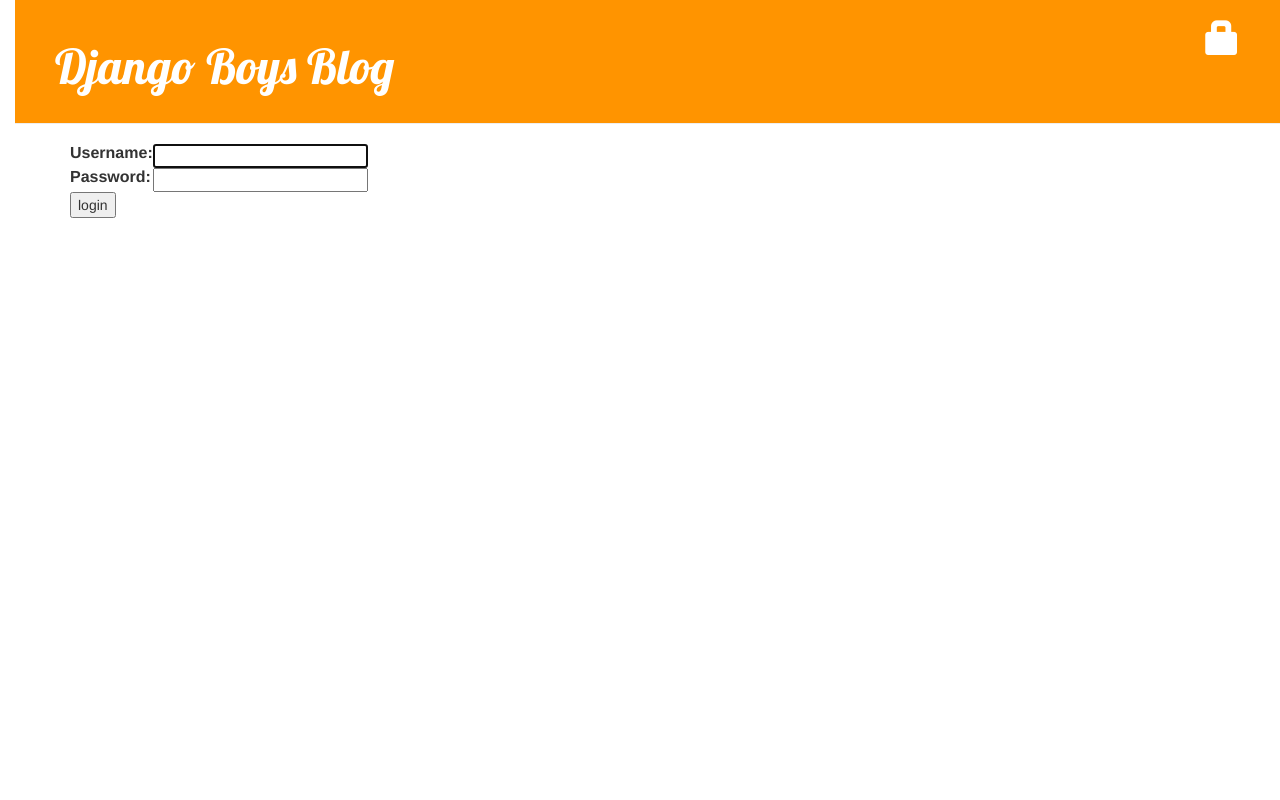
After one commit to pa-vel/my-first-blog, a Django app: page /accounts/login/ in a window 1280 px wide. The commit adds this page. Run offline with Django 3.2, Linux system fonts and the light colour scheme; some libraries are stand-ins or nearby versions.

Commit message:
Add static to project

```diff
--- /dev/null
+++ b/blog/static/css/blog.css
@@ -0,0 +1,56 @@
+h1 a {
+    color: #FCA205;
+    font-family: 'Lobster';
+}
+
+body {
+    padding-left: 15px;
+}
+
+.page-header {
+    background-color: #ff9400;
+    margin-top: 0;
+    padding: 20px 20px 20px 40px;
+}
+
+.page-header h1, .page-header h1 a, .page-header h1 a:visited, .page-header h1 a:active {
+    color: #ffffff;
+    font-size: 36pt;
+    text-decoration: none;
+}
+
+.content {
+    margin-left: 40px;
+}
+
+h1, h2, h3, h4 {
+    font-family: 'Lobster', cursive;
+}
+
+.date {
+    float: right;
+    color: #828282;
+}
+
+.save {
+    float: right;
+}
+
+.post-form textarea, .post-form input {
+    width: 100%;
+}
+
+.top-menu, .top-menu:hover, .top-menu:visited {
+    color: #ffffff;
+    float: right;
+    font-size: 26pt;
+    margin-right: 20px;
+}
+
+.post {
+    margin-bottom: 70px;
+}
+
+.post h1 a, .post h1 a:visited {
+    color: #000000;
+}
--- a/blog/templates/blog/base.html
+++ b/blog/templates/blog/base.html
@@ -11,6 +11,10 @@
         <div class="page-header">
             {% if user.is_authenticated %}
                 <a href="{% url 'post_new' %}" class="top-menu"><span class="glyphicon glyphicon-plus"></span></a>
+                <a href="{% url 'post_draft_list' %}" class="top-menu"><span class="glyphicon glyphicon-edit"></span></a>
+                <p class="top-menu">Hello {{ user.username }} <small>(<a href="{% url 'logout' %}">Log out</a>)</small></p>
+            {% else %}
+                <a href="{% url 'login' %}" class="top-menu"><span class="glyphicon glyphicon-lock"></span></a>
             {% endif %}
             <h1><a href="/">Django Boys Blog</a></h1>
        </div>
--- a/blog/templates/blog/post_detail.html
+++ b/blog/templates/blog/post_detail.html
@@ -6,9 +6,12 @@
             <div class="date">
                 {{ post.published_date }}
             </div>
+        {% else %}
+            <a class="btn btn-default" href="{% url 'post_publish' pk=post.pk %}">Publish</a>
         {% endif %}
         {% if user.is_authenticated %}
             <a class="btn btn-default" href="{% url 'post_edit' pk=post.pk %}"><span class="glyphicon glyphicon-pencil"></span></a>
+            <a class="btn btn-default" href="{% url 'post_remove' pk=post.pk %}"><span class="glyphicon glyphicon-remove"></span></a>
         {% endif %}
         <h1>{{ post.title }}</h1>
         <p>{{ post.text|linebreaksbr }}</p>
--- /dev/null
+++ b/blog/templates/registration/login.html
@@ -0,0 +1,24 @@
+{% extends "blog/base.html" %}
+
+{% block content %}
+    {% if form.errors %}
+        <p>Your username and password didn't match. Please try again.</p>
+    {% endif %}
+
+    <form method="post" action="{% url 'login' %}">
+    {% csrf_token %}
+        <table>
+        <tr>
+            <td>{{ form.username.label_tag }}</td>
+            <td>{{ form.username }}</td>
+        </tr>
+        <tr>
+            <td>{{ form.password.label_tag }}</td>
+            <td>{{ form.password }}</td>
+        </tr>
+        </table>
+
+        <input type="submit" value="login" />
+        <input type="hidden" name="next" value="{{ next }}" />
+    </form>
+{% endblock %}
--- a/blog/urls.py
+++ b/blog/urls.py
@@ -6,4 +6,7 @@ urlpatterns = [
      path('post/new/', views.post_new, name='post_new'),
      path('post/<int:pk>/', views.post_detail, name='post_detail'),
      path('post/<int:pk>/edit/', views.post_edit, name='post_edit'),
+     path('drafts/', views.post_draft_list, name='post_draft_list'),
+     path('post/<int:pk>/publish/', views.post_publish, name='post_publish'),
+     path('post/<int:pk>/remove/', views.post_remove, name='post_remove'),
 ]
--- a/mysite/settings.py
+++ b/mysite/settings.py
@@ -124,3 +124,5 @@ STATIC_ROOT = BASE_DIR / 'static'
 #STATICFILES_DIRS = (
 #    BASE_DIR, 'static_assets',
 #)
+
+LOGIN_REDIRECT_URL = '/'
--- a/mysite/urls.py
+++ b/mysite/urls.py
@@ -15,8 +15,11 @@ Including another URLconf
 """
 from django.contrib import admin
 from django.urls import include, path
+from django.contrib.auth import views
 
 urlpatterns = [
     path('admin/', admin.site.urls),
+    path('accounts/login/', views.LoginView.as_view(), name='login'),
+    path('accounts/logout/', views.LogoutView.as_view(next_page='/'), name='logout'),
     path('', include('blog.urls')),
 ]
```
Also changed, not shown: blog/templates/blog/post_draft_list.html (added, +11 -0 lines), blog/views.py (+22 -2 lines), 1 other file.
